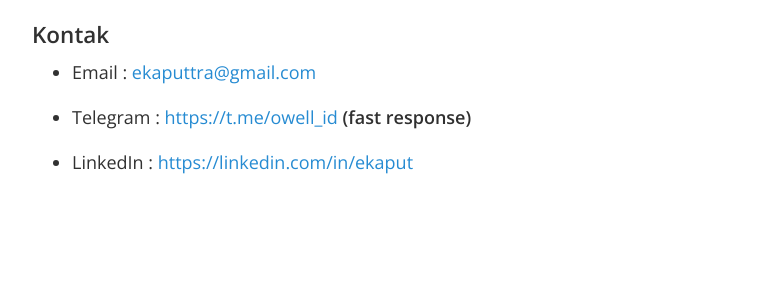
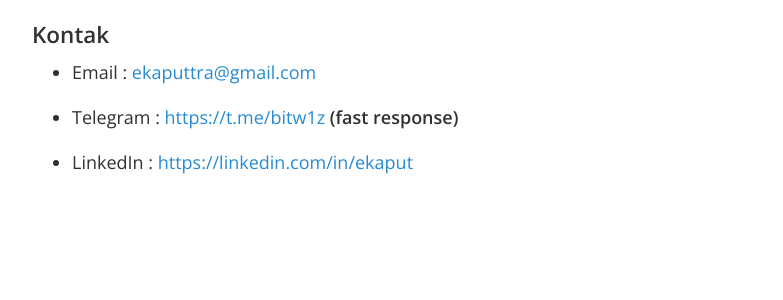
Before and after one commit to eputra/eputra.github.io, a Jekyll site: the page built from about.md, in a window 1280 px wide. Shown: the part 1134-1434 px from the top of the page, without its empty margins (248-1031 px from the left). Built offline with Jekyll 4.4.1, drawn with Linux system fonts in a browser that asks for light colours; nearby versions of some CDN libraries; some of the changed lines change nothing that is shown.

Commit message:
Update about.md

```diff
--- a/about.md
+++ b/about.md
@@ -15,6 +15,6 @@
 ### Kontak
 - Email : <ekaputtra@gmail.com>
 
-- Telegram : <https://t.me/owell_id> **(fast response)**
+- Telegram : <https://t.me/bitw1z> **(fast response)**
 
 - LinkedIn : <https://linkedin.com/in/ekaput>
```
